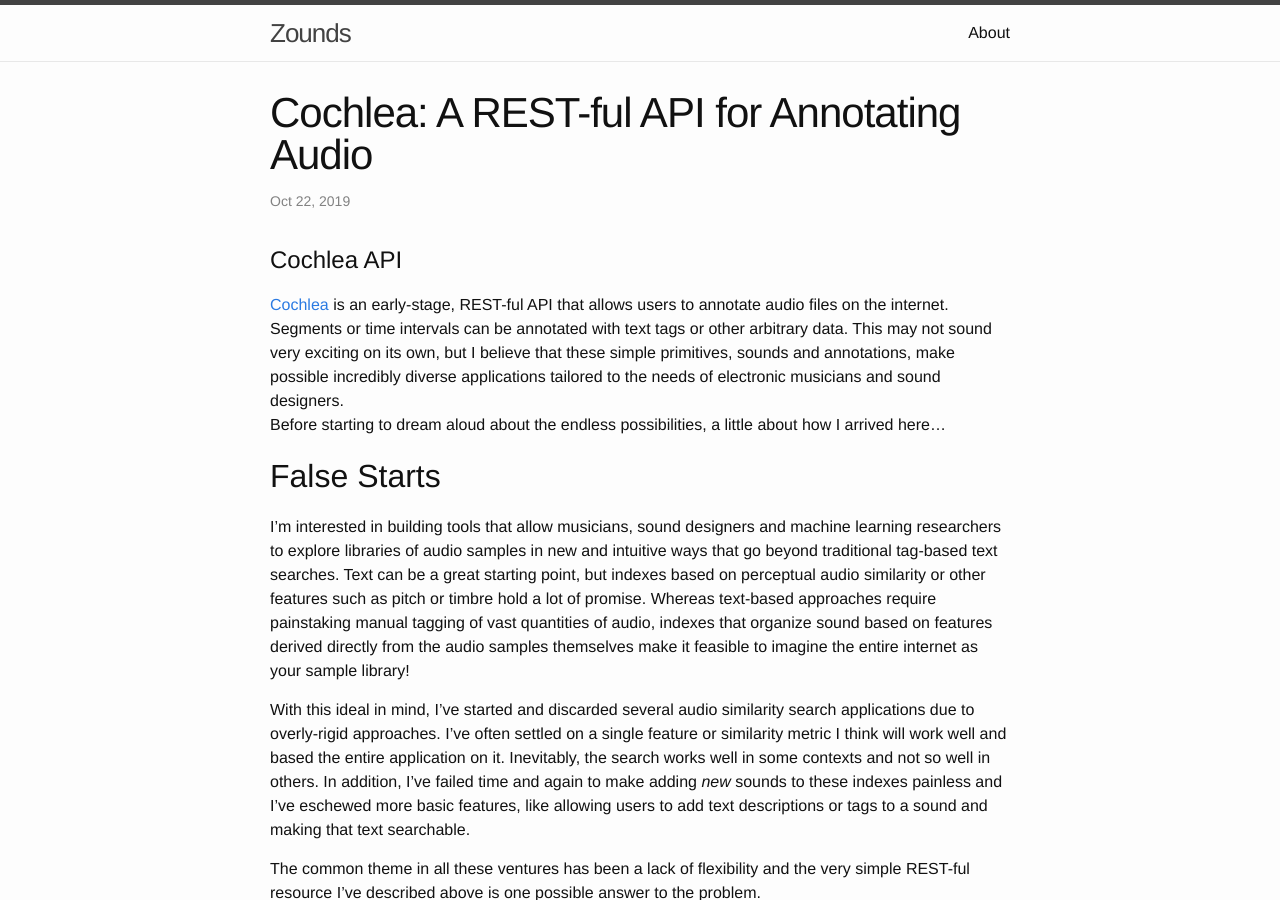
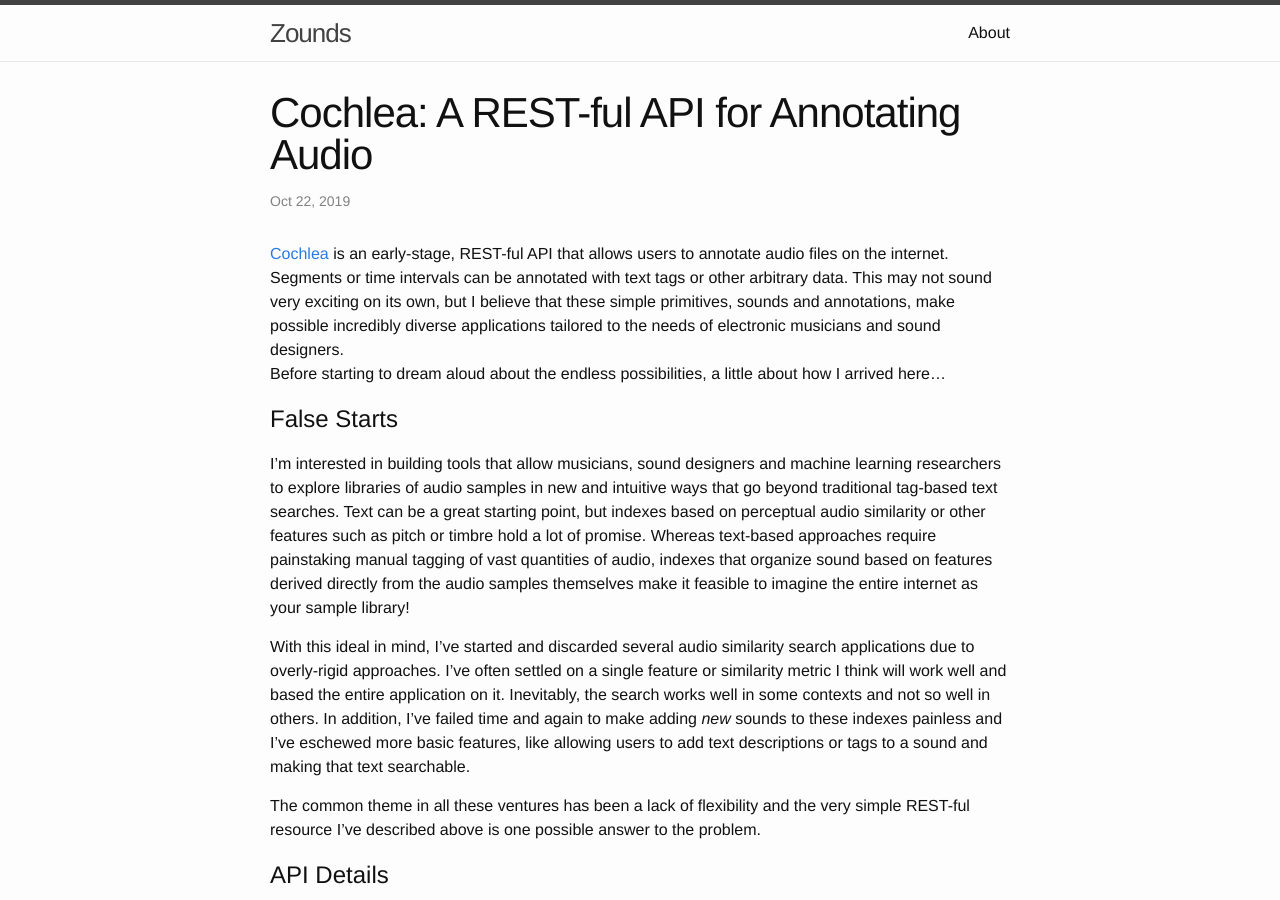
Before and after one commit to JohnVinyard/JohnVinyard.github.io, a Jekyll site: the page built from _posts/2019-10-22-cochlea-api-and-example-application.md, in a window 1280 px wide and 900 px high. Built offline with Jekyll 4.4.1, drawn with Linux system fonts in a browser that asks for light colours; comment, search, counter and statistics services are not loaded.

Commit message:
Fix headings

```diff
--- a/_posts/2019-10-22-cochlea-api-and-example-application.md
+++ b/_posts/2019-10-22-cochlea-api-and-example-application.md
@@ -5,8 +5,6 @@
 categories: api search annotation
 published: true
 ---
-
-# Cochlea API
 
 [Cochlea](https://github.com/JohnVinyard/annotate-api) is an early-stage,
 REST-ful API that allows users to annotate audio files on the internet.
@@ -17,7 +15,7 @@
 Before starting to dream aloud about the endless possibilities, a little about
 how I arrived here...
 
-## False Starts
+# False Starts
 
 I'm interested in building tools that allow musicians, sound designers
 and machine learning researchers to explore libraries of audio samples in new
@@ -42,11 +40,11 @@
 very simple REST-ful resource I've described above is one possible answer to the
 problem.
 
-## API Details
+# API Details
 
 The experimental Cochlea API consists of just three simple resources:
 
-### Sounds
+## Sounds
 
 ![Audio](https://cdn.imgbin.com/16/20/16/imgbin-digital-audio-waveform-sound-wave-black-sound-wave-illustration-Veke7w2q2UtXG36spNkmAWxB6.jpg)
 
@@ -63,7 +61,7 @@
 time they were created, which will come in handy when we discuss `featurebot`
 and `aggregator` users in a bit.
 
-### Annotations
+## Annotations
 
 ![Annotations]https://cochlea-example-app-images.s3.amazonaws.com/annotation-tags.png
 
@@ -86,13 +84,13 @@
 created, which will again come into play when we discuss `featurebot` and
 `aggregator` users a little later.
 
-### Users
+## Users
 
 The third and final resource type we'll discuss is the `user` type.  There are
 a few different types to cover, and I think that this is where the platform
 really starts to get interesting.
 
-#### Humans
+### Humans
 
 Human-beings are the first and most obvious user type.  These users can read
 `sound` and `annotation` resources and can create `annotation` resources of
```
